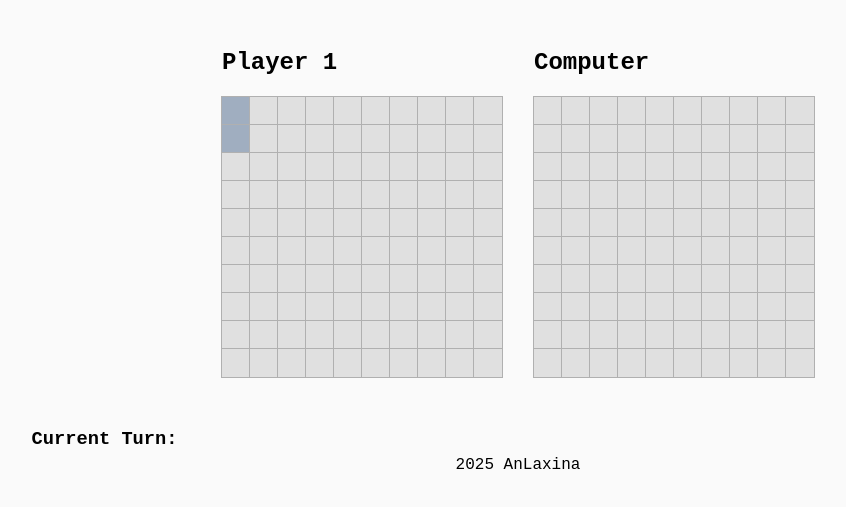
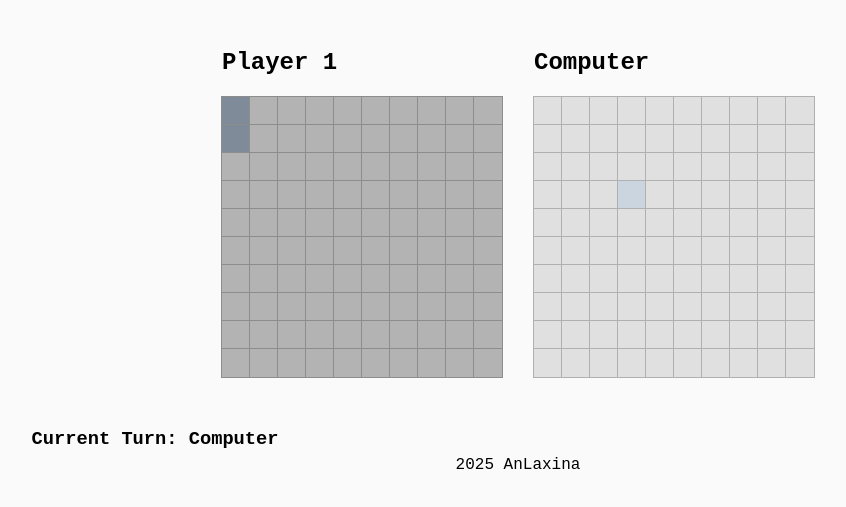
Before and after one commit to AnLaxina/battleship, a website with bundled scripts: page index.html in a window 1280 px wide. Both pictures are taken after a click on the element 796 px from the left and 304 px from the top of the page. Shown: the part 67-574 px from the top of the page, without its empty margins (122-968 px from the left). Built offline with nearby package versions, Linux system fonts and the light colour scheme; a web font is replaced by a local one.

Commit message:
fix(gameboard): make gameboard state to be more accessible for screen readers

```diff
--- a/code/js/DOM/gameboardDOM.js
+++ b/code/js/DOM/gameboardDOM.js
@@ -4,11 +4,10 @@ export default class GameboardDOM {
   static initializeBoard(player) {
     const gameboardDiv = document.querySelector(`#${player}-board`);
 
-    gameboardDiv.classList.add("board");
     gameboardDiv.setAttribute("role", "grid");
     gameboardDiv.setAttribute(
       "aria-label",
-      `${player === "player1" ? "Player 1" : "Computer"} board`
+      `${player === "player1" ? "Player 1" : "Computer"} gameboard`
     );
     gameboardDiv.dataset.board = player;
 
@@ -37,29 +36,35 @@ export default class GameboardDOM {
     const board = document.querySelector(`#${player}-board`);
     board.addEventListener("click", (e) => {
       const cell = e.target;
-      cell.classList.add("miss");
-      const coordinate = cell.dataset.coordinate.split(",");
-      callback(coordinate);
+      const isDisabled = board.classList.contains("is-disabled");
+      const isValidCellClick = cell || board.contains(cell);
+
+      if (!isDisabled && isValidCellClick) {
+        const coordinate = cell.dataset.coordinate;
+        callback(coordinate);
+      } else {
+        return;
+      }
     });
   }
 
   static changeCurrentTurn(player) {
-    const currentTurnDOM = document.querySelector("h3");
-    currentTurnDOM.textContent = "Current Turn: ";
-    if (player.isTurn) {
-      currentTurnDOM.textContent += " Player 1";
-    } else {
-      currentTurnDOM.textContent += " Computer";
-    }
+    const currentTurnDOM = document.querySelector("[data-role='turn']");
+
+    // For screen readers, announce politely
+    currentTurnDOM.setAttribute("role", "status");
+    currentTurnDOM.setAttribute("aria-live", "polite");
+
+    currentTurnDOM.textContent = `Current Turn: ${
+      player.isTurn ? "Player 1" : "Computer"
+    }`;
   }
 
-  static changeGameboardState(player, enable = true) {
+  static changeGameboardState(player, isDisabled = false) {
     const boardSelectorString = `${player.type}-board`;
     const gameboard = document.querySelector(`#${boardSelectorString}`);
-    if (enable) {
-      gameboard.id = boardSelectorString;
-    } else {
-      gameboard.id = `disabled`;
-    }
+
+    gameboard.classList.toggle("is-disabled", isDisabled);
+    gameboard.setAttribute("aria-disabled", `${isDisabled}`);
   }
 }
--- a/code/js/gameController.js
+++ b/code/js/gameController.js
@@ -24,7 +24,6 @@ export default class GameController {
     coordinates.forEach((coordinate) =>
       GameboardDOM.changeCell(player.type, coordinate, "ship")
     );
-    GameboardDOM.changeGameboardState(this.player1, true);
 
     return { ship, coordinates };
   }
@@ -40,6 +39,7 @@ export default class GameController {
       result.coordinates,
       result.hit ? "hit" : "missed"
     );
+    GameboardDOM.changeGameboardState(this.player1, true);
 
     return result;
   }
--- a/css/main.css
+++ b/css/main.css
@@ -98,3 +98,12 @@ h3 {
 #disabled > .cell:hover {
     cursor: not-allowed;
 }
+
+.gameboard.is-disabled {
+    cursor: not-allowed;
+}
+
+.gameboard.is-disabled .cell {
+    filter: brightness(80%);
+    cursor: not-allowed;
+}
--- a/index.html
+++ b/index.html
@@ -32,7 +32,7 @@
     </main>
 
     <footer>
-      <h3>Current Turn:</h3>
+      <h3 data-role="turn">Current Turn:</h3>
       2025 AnLaxina
     </footer>
   </body>
--- a/main.js
+++ b/main.js
@@ -5,3 +5,4 @@ console.log("This is the start of Battleship!");
 const game = new GameController();
 
 game.placeShip(game.player1, "destroyer", [0, 0], true);
+game.attack(game.player1, game.player2, [3, 3]);
```
